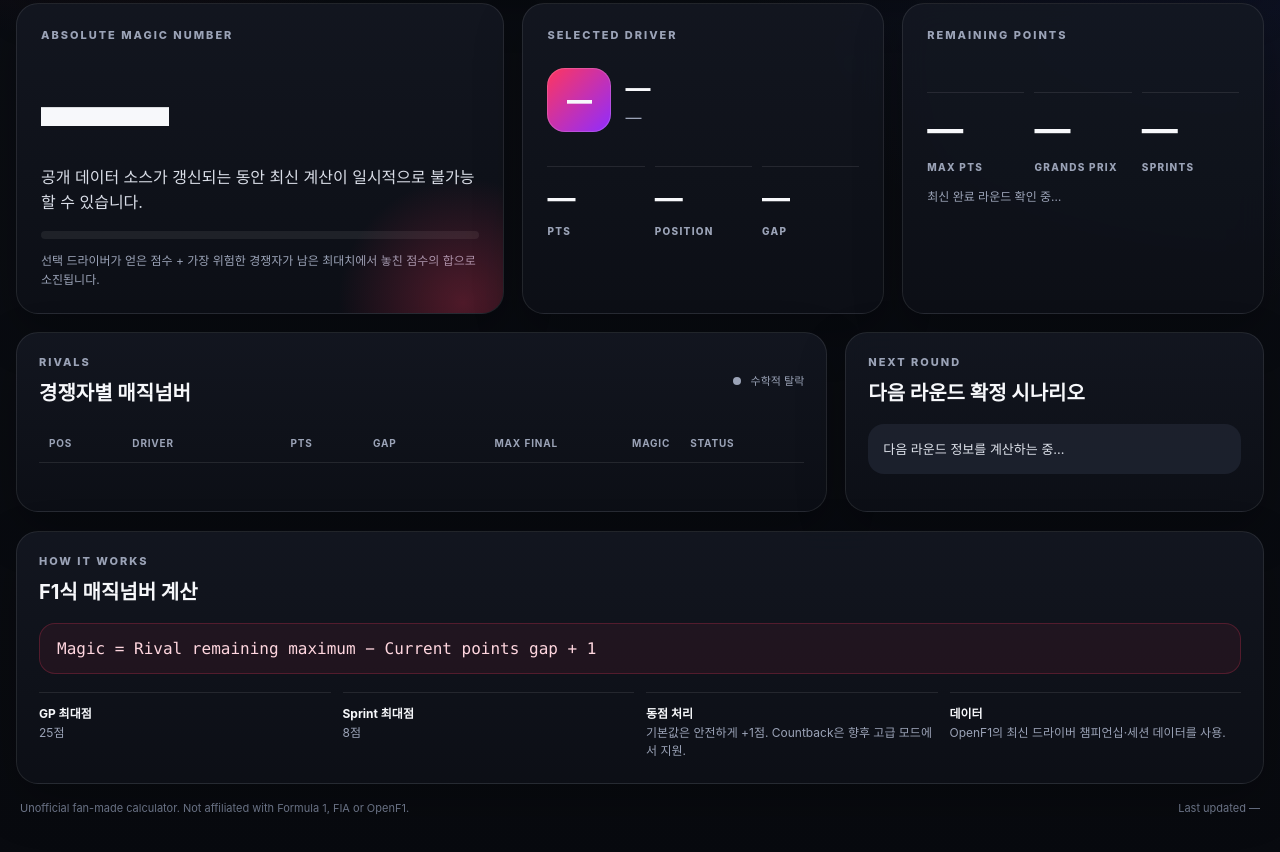
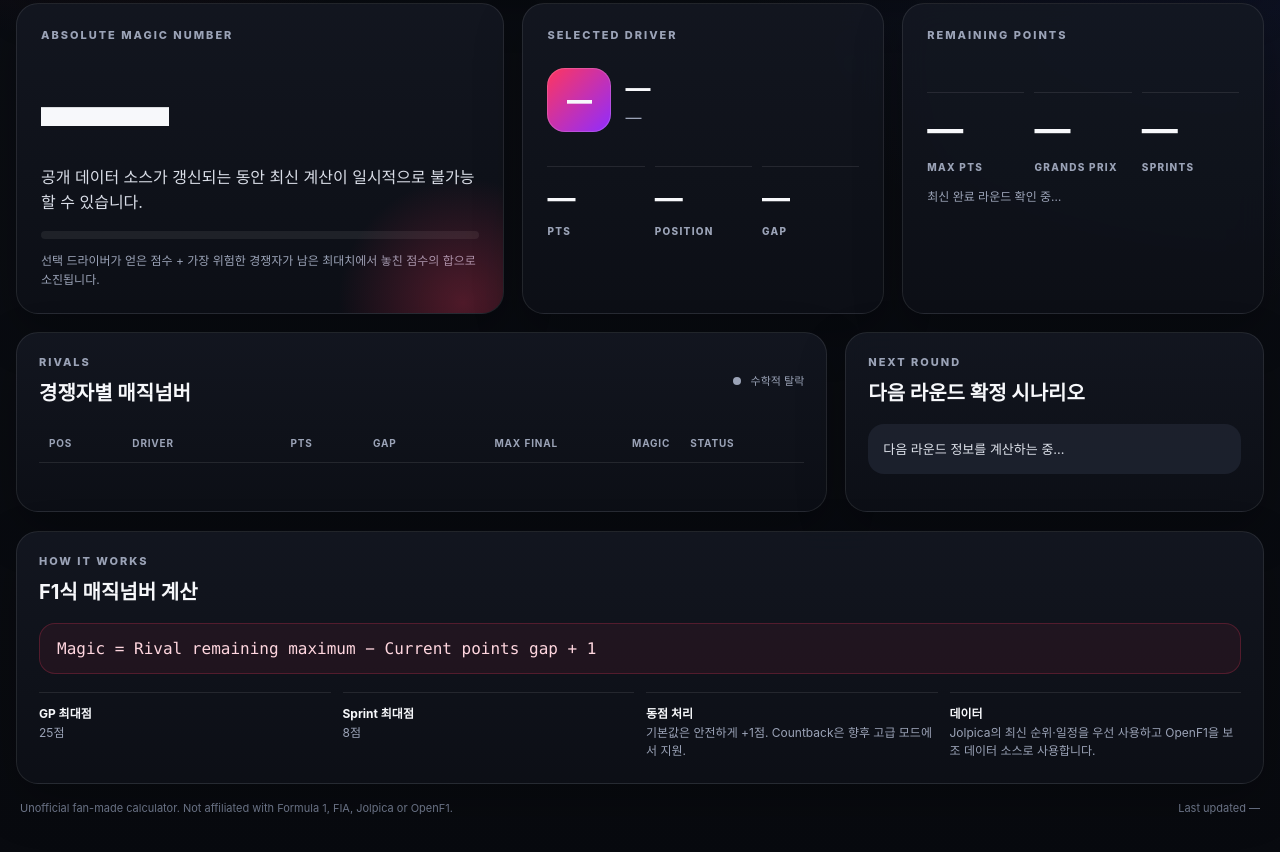
Before and after one commit to christmas725/f1_live_timing, a website: page magic-number/index.html in a window 1280 px wide. Shown: the part 396-1248 px from the top of the page. Drawn offline with Linux system fonts and the light colour scheme; no server answers.

Commit message:
Document Jolpica primary data source

```diff
--- a/magic-number/index.html
+++ b/magic-number/index.html
@@ -117,12 +117,12 @@
         <p><strong>GP 최대점</strong><br />25점</p>
         <p><strong>Sprint 최대점</strong><br />8점</p>
         <p><strong>동점 처리</strong><br />기본값은 안전하게 +1점. Countback은 향후 고급 모드에서 지원.</p>
-        <p><strong>데이터</strong><br />OpenF1의 최신 드라이버 챔피언십·세션 데이터를 사용.</p>
+        <p><strong>데이터</strong><br />Jolpica의 최신 순위·일정을 우선 사용하고 OpenF1을 보조 데이터 소스로 사용합니다.</p>
       </div>
     </section>
 
     <footer>
-      <p>Unofficial fan-made calculator. Not affiliated with Formula 1, FIA or OpenF1.</p>
+      <p>Unofficial fan-made calculator. Not affiliated with Formula 1, FIA, Jolpica or OpenF1.</p>
       <p id="updatedAt">Last updated —</p>
     </footer>
   </main>
```
